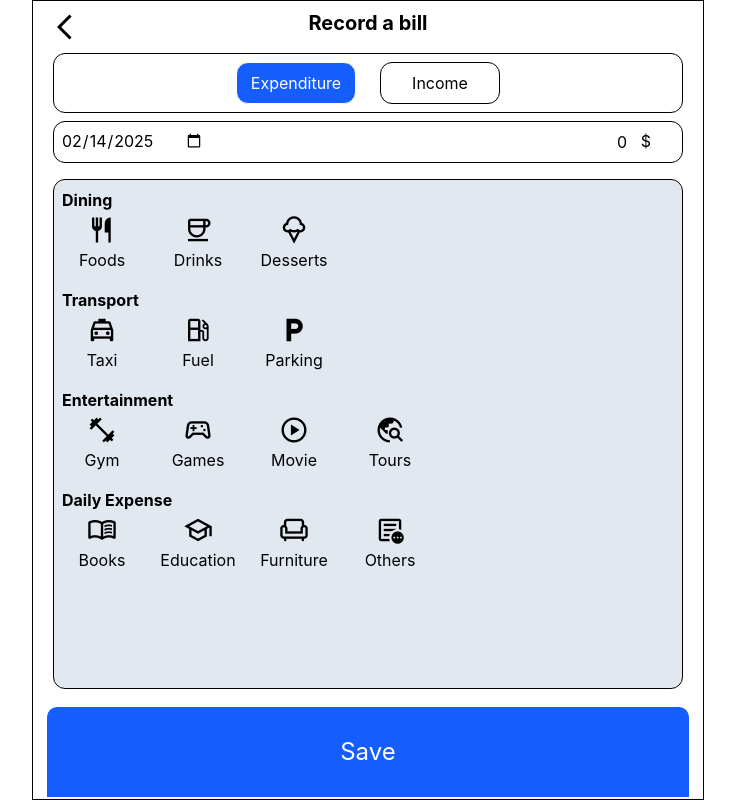
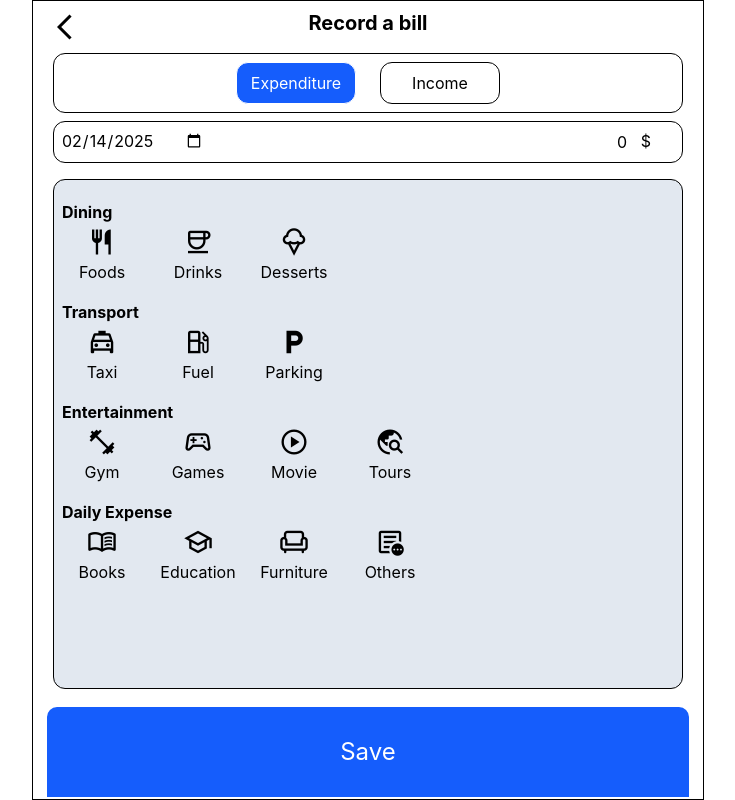
Before and after one commit to jding40/react_bill, a React (Create React App) app: page /record_bill in a window 1280 px wide. Shown: the whole page, without its empty margins (272-1007 px from the left). Built offline with nearby package versions, Linux system fonts and the light colour scheme.

Commit message:
css improvement

```diff
--- a/src/page/record_expense/index.js
+++ b/src/page/record_expense/index.js
@@ -13,7 +13,7 @@ const RecordExpense = () => {
   const dispatch = useDispatch();
   const { newBill } = useSelector((state) => state.bills);
   return (
-    <div className="border-1 rounded-xl py-2 px-2  mx-2 my-4 overflow-y-auto scrollbar-hide flex-1 bg-slate-200">
+    <div className="border-1 rounded-xl py-2 px-2 pt-5 mx-2 my-4 overflow-y-auto scrollbar-hide flex-1 bg-slate-200">
       <div id="dining" className="mb-4">
         <h1>
           <strong>Dining</strong>
```
